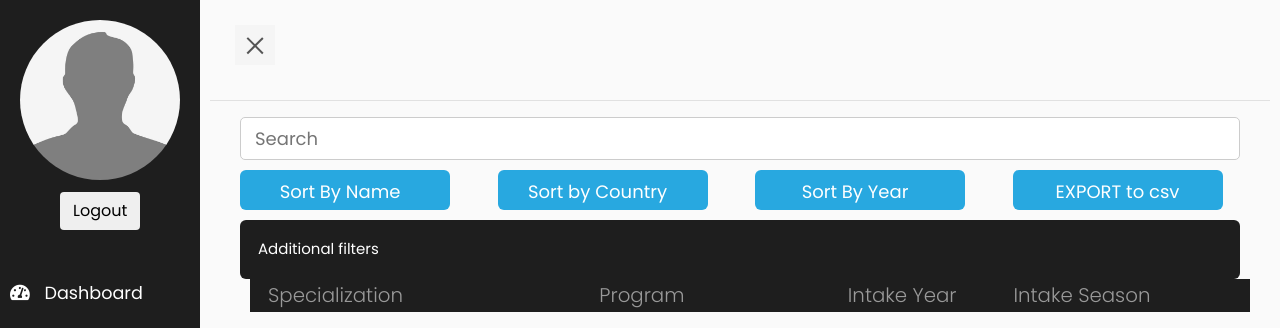
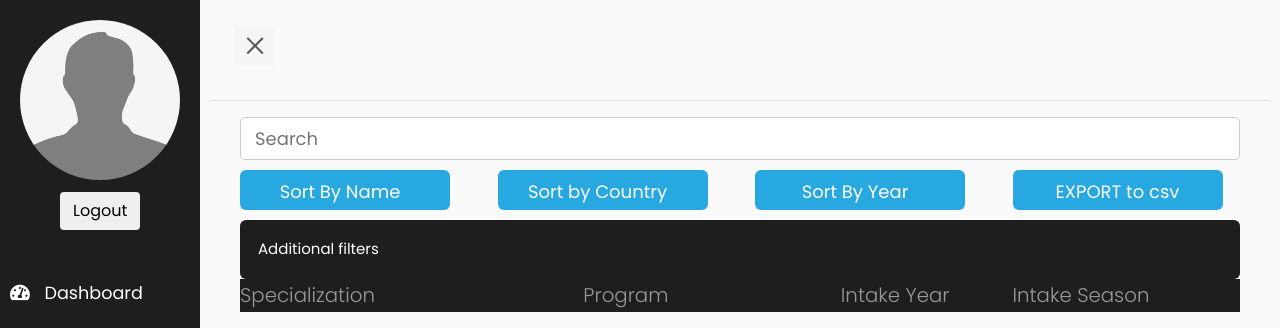
Before and after one commit to wonesy/tacosalpastor, a Django app: template alpastor/templates/people.html in a window 1280 px wide, after a click on "Additional filters". Shown: the top 328 px of the page. Run offline with Django 3.2, Linux system fonts and the light colour scheme; the template is opened without the code that fills it, so the values that code supplies are empty; parts of the project's set-up code (start-up, migrations or seed data) failed here and were passed over; some libraries are stand-ins or nearby versions.

Commit message:
Fixed people css margin-left on accordion

```diff
--- a/alpastor/static/css/people.css
+++ b/alpastor/static/css/people.css
@@ -227,11 +227,9 @@ input[type="checkbox"] {
 }
 
 .panel {
-    padding: 0 18px;
     display: none;
     background-color: #1e1e1e;
     overflow: hidden;
-    margin-left: 10px;
     width: 100%;
 }
 
```
